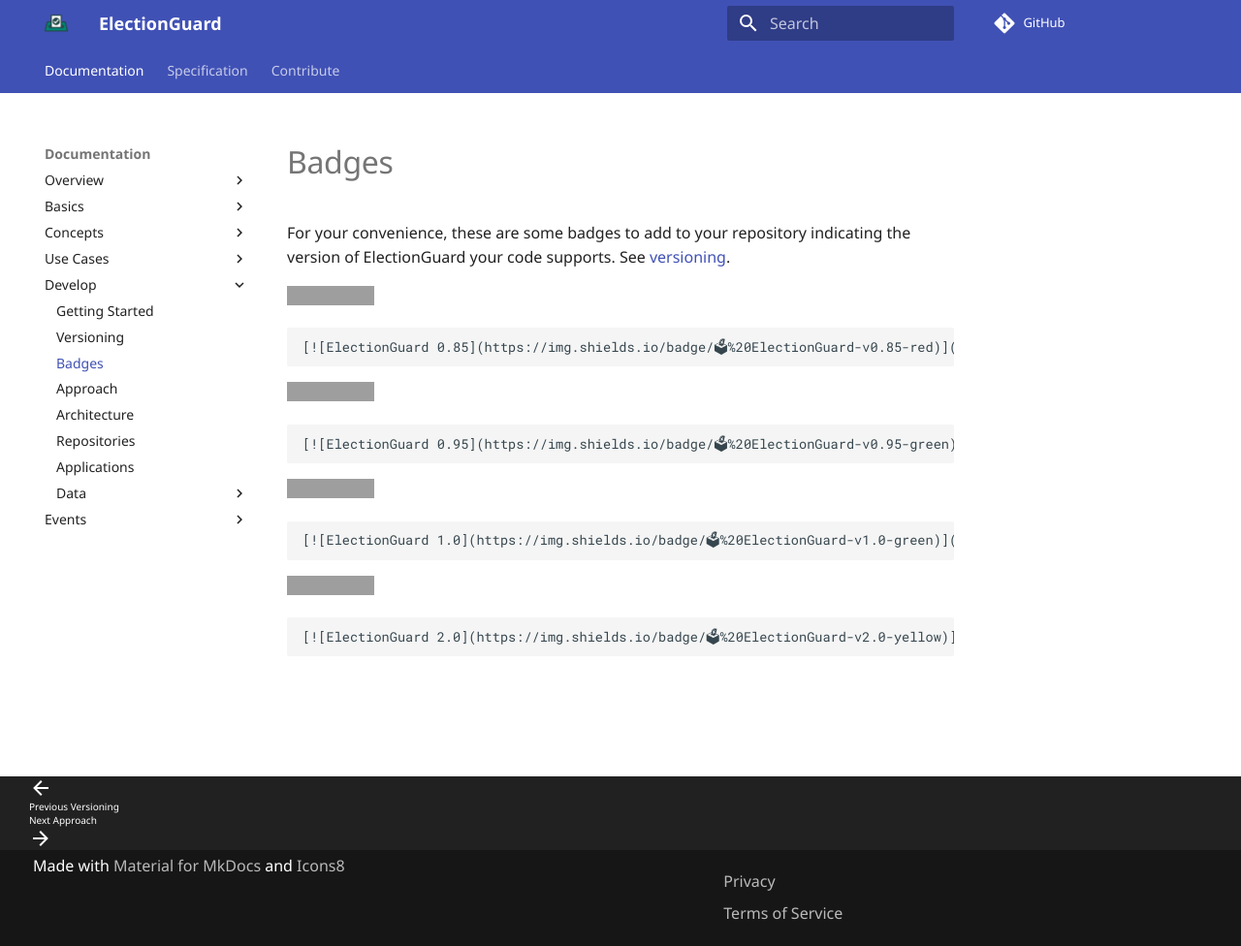
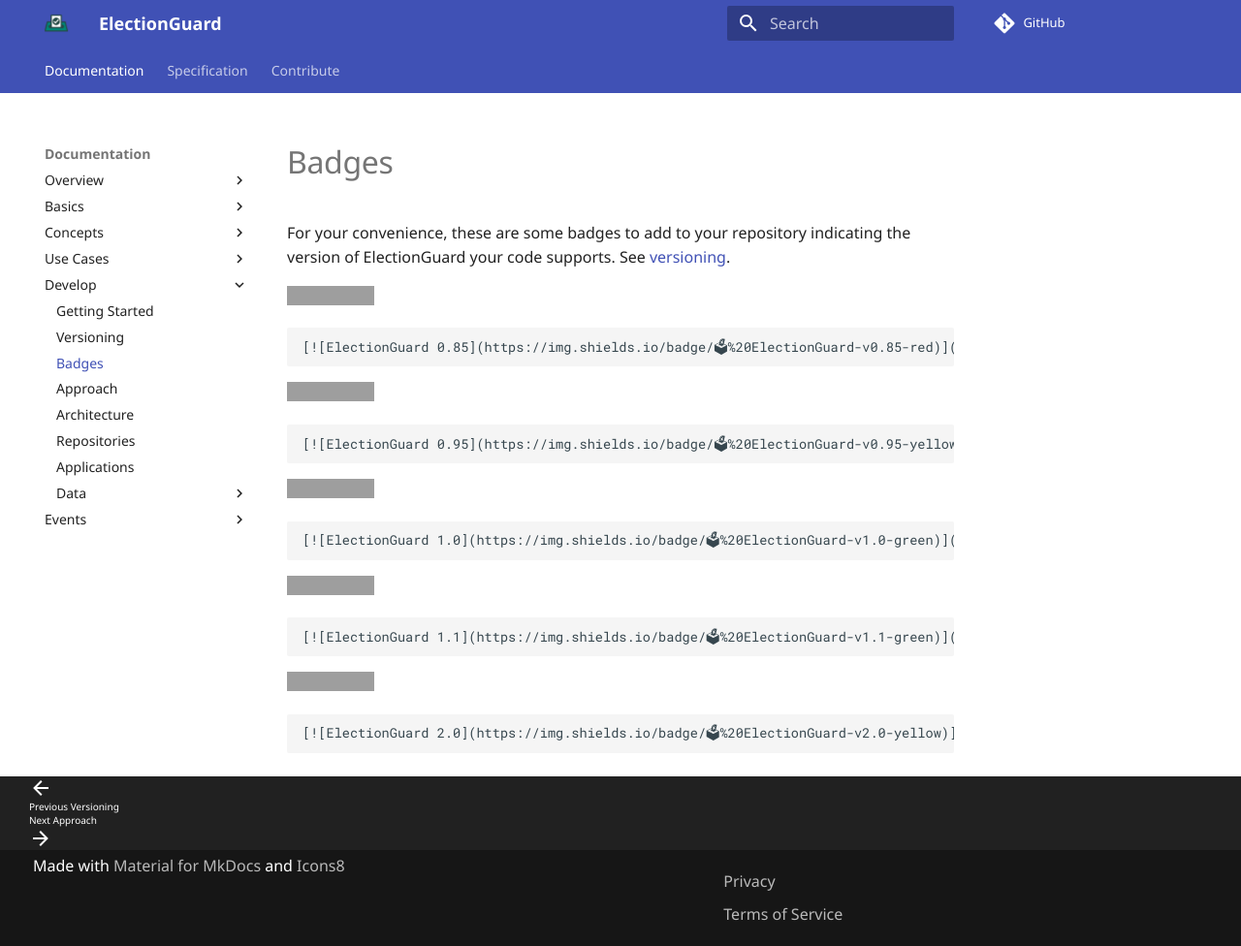
Before and after one commit to Election-Tech-Initiative/electionguard, an MkDocs documentation site: the page built from docs/develop/Badges.md, in a window 1280 px wide and 976 px high. Shown: the whole window at 97% size. Built offline with MkDocs 1.6.1 and Material for MkDocs 9.7.7, drawn with Linux system fonts in a browser that asks for light colours; some web fonts are replaced; comment, search, counter and statistics services are not loaded; grey boxes are pictures that could not be loaded.

Commit message:
update specification and links to 1.1

````diff
--- a/docs/develop/Badges.md
+++ b/docs/develop/Badges.md
@@ -9,12 +9,17 @@
 
 [![ElectionGuard 0.95][badge-0.95]][spec]
 ```
-[![ElectionGuard 0.95](https://img.shields.io/badge/🗳%20ElectionGuard-v0.95-green)](https://www.electionguard.vote/spec)
+[![ElectionGuard 0.95](https://img.shields.io/badge/🗳%20ElectionGuard-v0.95-yellow)](https://www.electionguard.vote/spec)
 ```
 
 [![ElectionGuard 1.0][badge-1.0]][spec]
 ```
 [![ElectionGuard 1.0](https://img.shields.io/badge/🗳%20ElectionGuard-v1.0-green)](https://www.electionguard.vote/spec)
+```
+
+[![ElectionGuard 1.1][badge-1.1]][spec]
+```
+[![ElectionGuard 1.1](https://img.shields.io/badge/🗳%20ElectionGuard-v1.1-green)](https://www.electionguard.vote/spec)
 ```
 
 [![ElectionGuard 2.0][badge-2.0]][spec]
@@ -28,6 +33,7 @@
 [badge-0.85]: https://img.shields.io/badge/🗳%20ElectionGuard-v0.85-red
 [badge-0.95]: https://img.shields.io/badge/🗳%20ElectionGuard-v0.95-green
 [badge-1.0]: https://img.shields.io/badge/🗳%20ElectionGuard-v1.0-green
+[badge-1.1]: https://img.shields.io/badge/🗳%20ElectionGuard-v1.1-green
 [badge-2.0]: https://img.shields.io/badge/🗳%20ElectionGuard-v2.0-yellow
 
 --8<-- "includes/abbreviations.md"
--- a/docs/develop/Versioning.md
+++ b/docs/develop/Versioning.md
@@ -16,7 +16,7 @@
 
 | Part           | Link          |    Release  |
 |:---------------|:--------------| ------------|
-| Specification  |[PDF][specs]   |    1.0      |
+| Specification  |[PDF][specs]   |    1.1      |
 | Sample Data    | _Unreleased_  |    1.0      |
 | Python Core    | _Unreleased_  |    1.4      |
 | C++ Core       | _Unreleased_  |    1.0      |
````
Also changed, not shown: docs/spec/index.md (+7 -3 lines).
